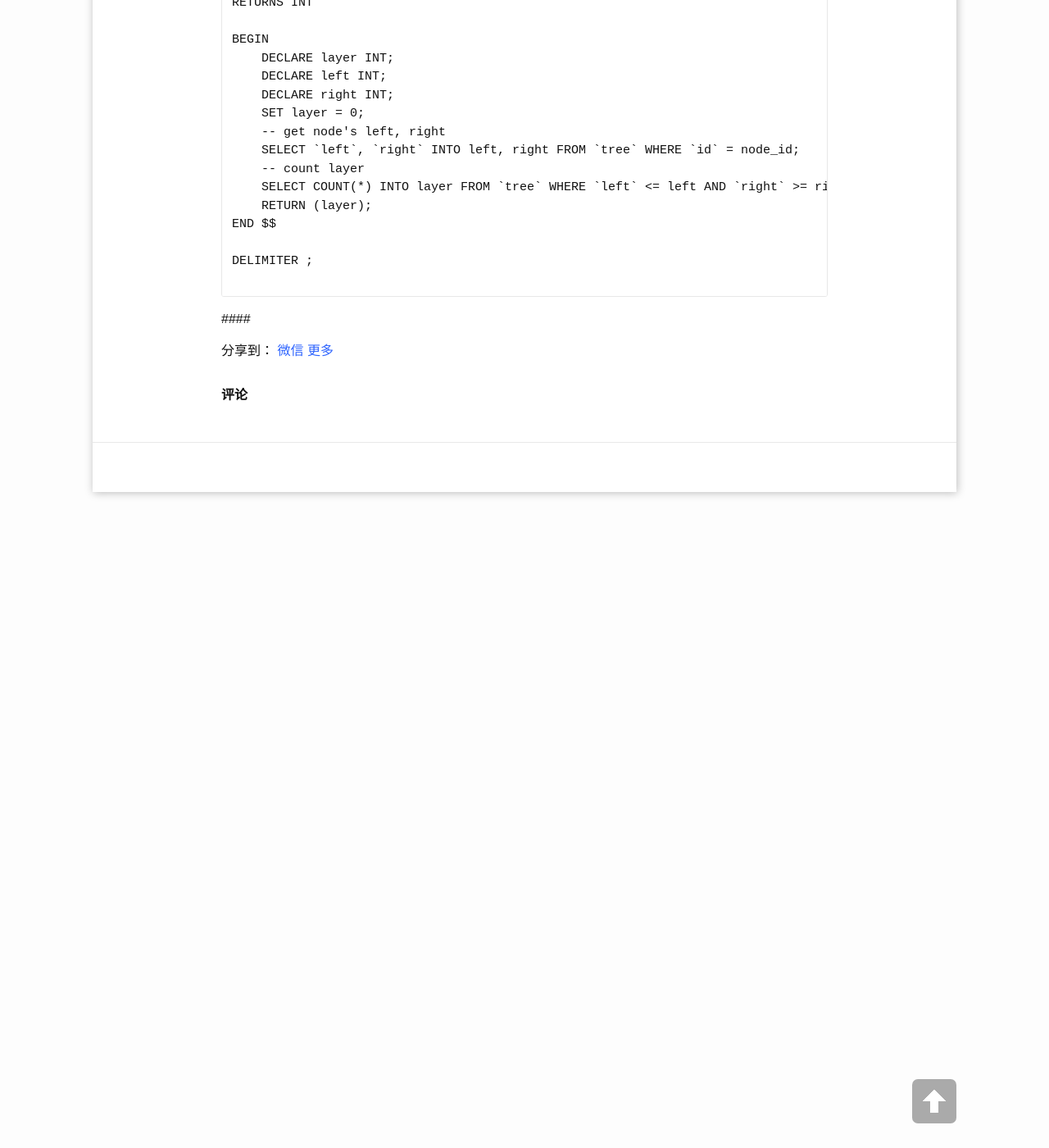
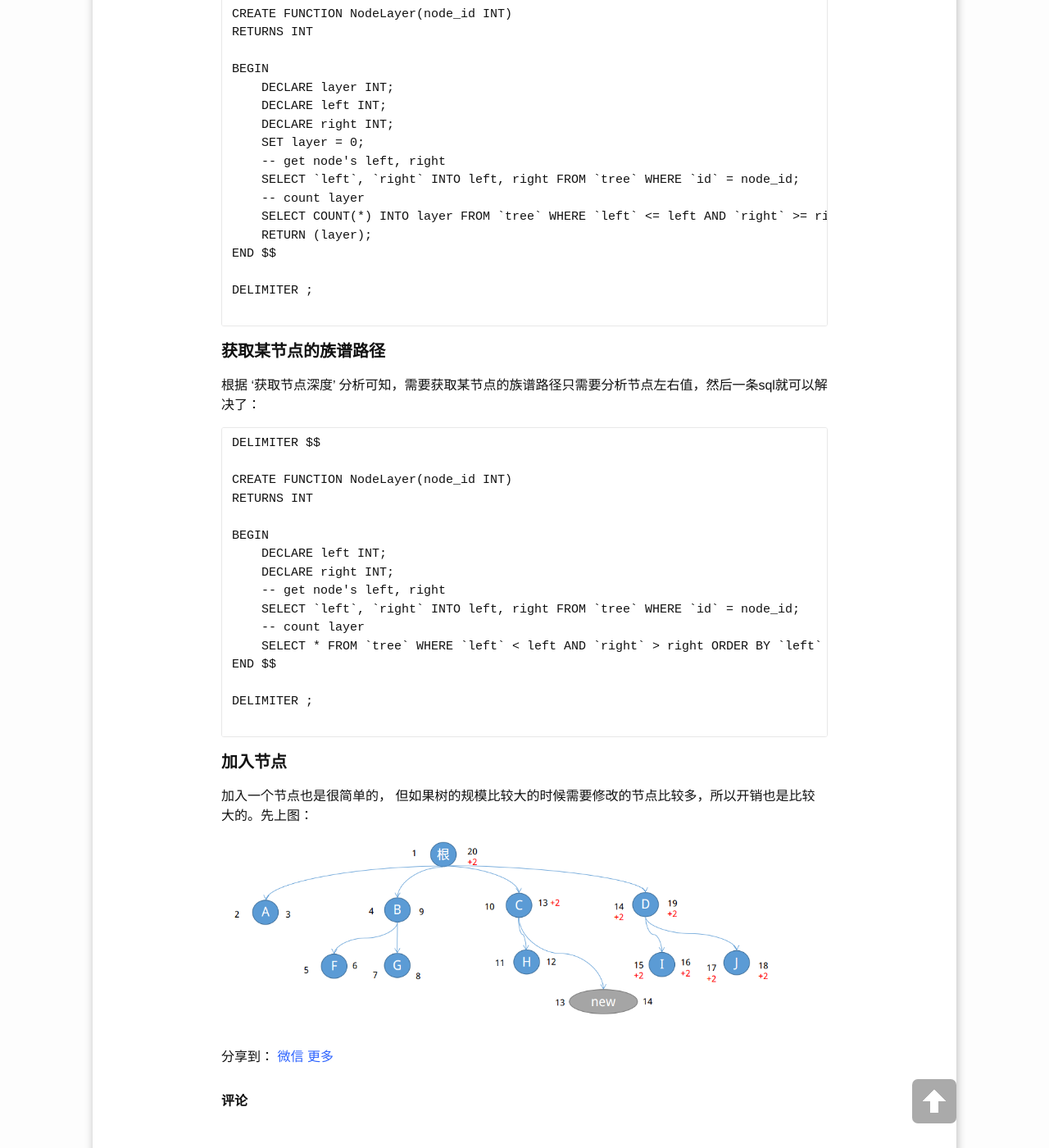
Before and after one commit to TopSpoofer/TopSpoofer.github.io, a Jekyll site: the page built from _posts/2017/07/2017-07-13-基于Nested Sets的树形数据库详细设计.md, in a window 1280 px wide and 1400 px high, scrolled down 2318 px. Shown: the whole window at 82% size. Built offline with Jekyll 4.4.1, drawn with Linux system fonts in a browser that asks for light colours; comment, search, counter and statistics services are not loaded; some of the changed text lies outside the part shown.

Commit message:
add blog

````diff
--- a/_posts/2017/07/2017-07-13-基于Nested Sets的树形数据库详细设计.md
+++ b/_posts/2017/07/2017-07-13-基于Nested Sets的树形数据库详细设计.md
@@ -24,7 +24,7 @@ Nested Sets 需要left和right来记录一个节点的左右值，这个节点
 
 | id        | left  | right | name |
 | ------------- |:-------------| :---------|:--------|
-
+| 节点id      | 节点左值 | 节点右值 | 业务字段 |
 
 需要加入其他字段来完成业务的需求。
 
@@ -94,7 +94,34 @@ DELIMITER ;
 
 ```
 
-####
+#### 获取某节点的族谱路径
+
+根据 ‘获取节点深度’ 分析可知，需要获取某节点的族谱路径只需要分析节点左右值，然后一条sql就可以解决了：
+
+```
+DELIMITER $$
+
+CREATE FUNCTION NodeLayer(node_id INT)
+RETURNS INT
+
+BEGIN
+    DECLARE left INT;
+    DECLARE right INT;
+    -- get node's left, right
+    SELECT `left`, `right` INTO left, right FROM `tree` WHERE `id` = node_id;
+    -- count layer
+    SELECT * FROM `tree` WHERE `left` < left AND `right` > right ORDER BY `left` ASC;
+END $$
+
+DELIMITER ;
+
+```
+
+#### 加入节点
+
+加入一个节点也是很简单的， 但如果树的规模比较大的时候需要修改的节点比较多，所以开销也是比较大的。先上图：
+
+![add_tree_node.png][2]
 
 
 
@@ -132,3 +159,4 @@ DELIMITER ;
 
 
 [1]: http://www.spoofer.top/assets/images/2017/07/树形.png
+[2]: http://www.spoofer.top/assets/images/2017/07/add_tree_node.png
````
Also changed, not shown: assets/images/2017/07/add_tree_node.png (added).
